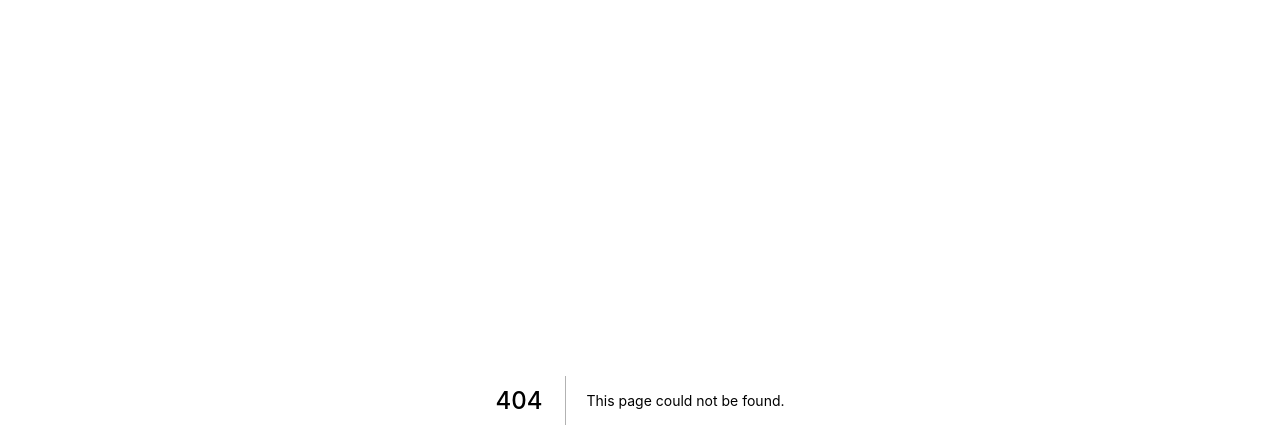
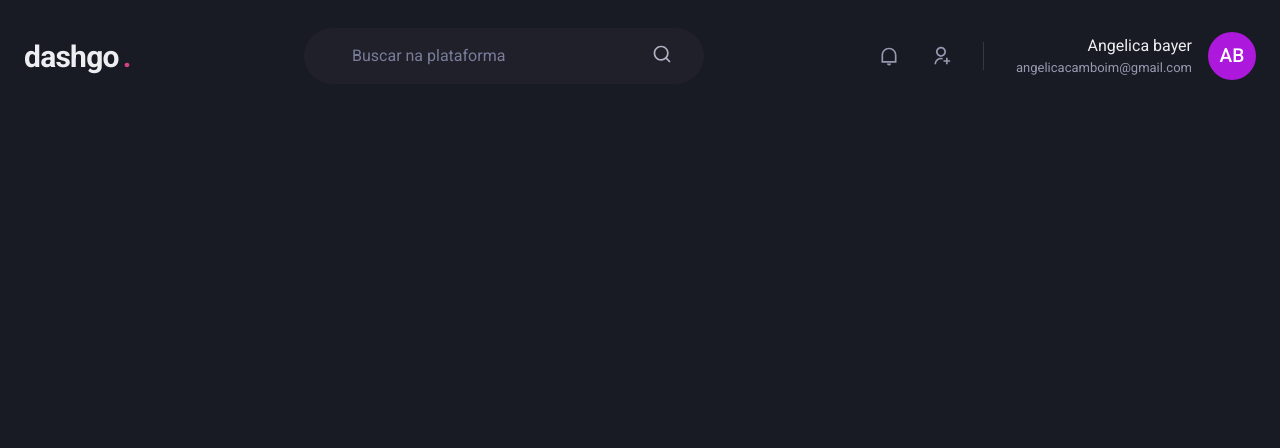
Before and after one commit to angelicacamboim/ignite_chapter4, a Next.js app in the folder dashgo/: page /dashboard in a window 1280 px wide. Before the commit this address had no page. Shown: the top 448 px of the page. Built offline with nearby package versions, Linux system fonts and the light colour scheme.

Commit message:
header ajusted

```diff
--- a/dashgo/package.json
+++ b/dashgo/package.json
@@ -14,7 +14,8 @@
     "framer-motion": "^5.6.0",
     "next": "12.0.8",
     "react": "17.0.2",
-    "react-dom": "17.0.2"
+    "react-dom": "17.0.2",
+    "react-icons": "^4.3.1"
   },
   "devDependencies": {
     "@types/node": "^17.0.12",
--- /dev/null
+++ b/dashgo/src/components/Header.tsx
@@ -0,0 +1,73 @@
+import { Flex, Text, Input, Icon, HStack, Box, Avatar } from '@chakra-ui/react'
+import { RiNotificationLine, RiSearchLine, RiUserAddLine } from 'react-icons/ri'
+
+export default function Header() {
+	return (
+		<Flex
+			as="header"
+			w="100%"
+			maxWidth={1480}
+			h="20"
+			marginX="auto"
+			mt="4"
+			px="6"
+			align="center"
+		>
+			<Text fontSize="3xl" fontWeight="bold" letterSpacing="tight" w="64">
+				dashgo
+				<Text as="span" ml="1" color="pink.500">
+					.
+				</Text>
+			</Text>
+
+			<Flex
+				as="label"
+				flex="1"
+				py="4"
+				px="8"
+				ml="6"
+				maxWidth={400}
+				alignSelf="center"
+				color="gray.200"
+				position="relative"
+				bg="gray.800"
+				borderRadius="full"
+			>
+				<Input
+					color="gray.50"
+					variant="unstyled"
+					px="4"
+					mr="4"
+					placeholder="Buscar na plataforma"
+					_placeHolder={{ color: 'gray.400' }}
+				/>
+				<Icon as={RiSearchLine} fontSize="20" />
+			</Flex>
+
+			<Flex align="center" ml="auto">
+				<HStack
+					spacing="8"
+					mx="8"
+					pr="8"
+					py="1"
+					color="gray.300"
+					borderRightWidth={1}
+					borderColor="gray.700"
+				>
+					<Icon as={RiNotificationLine} fontSize="20" />
+					<Icon as={RiUserAddLine} fontSize="20" />
+				</HStack>
+
+				<Flex align="center">
+					<Box mr="4" textAlign="right">
+						<Text>Angelica bayer</Text>
+						<Text color="gray.300" fontSize="small">
+							angelicacamboim@gmail.com
+						</Text>
+					</Box>
+					<Avatar size="md" name="Angelica bayer" />
+				</Flex>
+			</Flex>
+		</Flex>
+	)
+}
--- /dev/null
+++ b/dashgo/src/pages/dashboard.tsx
@@ -0,0 +1,5 @@
+import Header from '../components/Header'
+
+export default function Dashboard() {
+	return <Header />
+}
```
Also changed, not shown: 1 other file (tests, documents, lock files or other folders).
